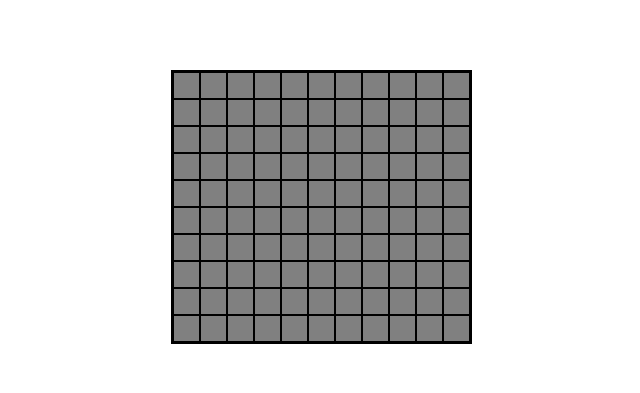
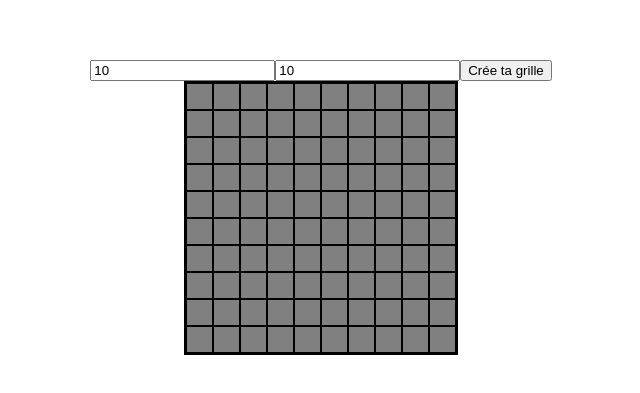
Before and after one commit to chiara-muller/my-demineur, a React (Create React App) app: page / in a window 1280 px wide. Shown: the part 193-586 px from the top of the page, without its empty margins (319-959 px from the left). Built offline with nearby package versions, Linux system fonts and the light colour scheme.

Commit message:
create grid with user input

```diff
--- a/src/components/Board.jsx
+++ b/src/components/Board.jsx
@@ -11,9 +11,6 @@ export default function Board ({grid}) {
           {row.map((cell, colIndex) => (
             <Cell
               key={colIndex}
-              value={cell.value}
-              open={cell.open}
-              flagged={cell.flagged}
             />
           ))}
         </div>
--- a/src/components/Cell.jsx
+++ b/src/components/Cell.jsx
@@ -1,12 +1,20 @@
 import React, { useState } from 'react'
 import styled from 'styled-components'
 
-export default function Cells() {
+export default function Cells({value, clicked, flagged}) {
 
   const [cell, setCell] = useState('')
 
+  const handleClick = () => {
+    if (clicked) {
+      setCell(value)
+    } else if (flagged) {
+      setCell('🚩')
+    }
+  }
+
   return (
-    <CellStyled>
+    <CellStyled onClick={handleClick}>
       {cell}
     </CellStyled>
   )
--- a/src/components/Game.jsx
+++ b/src/components/Game.jsx
@@ -4,22 +4,32 @@ import styled from 'styled-components'
 
 const Game = () =>  {
 
-  const [grid, setGrid] = useState(createGrid())
+  const [rows, setRows] = useState(10)
+  const [cols, setCols] = useState(10)
+  const [grid, setGrid] = useState(createGrid(rows, cols))
 
-  console.log({grid})
+  const handleFormSubmit = (e) => {
+    e.preventDefault()
+    setGrid(createGrid(rows, cols))
+  }
 
   return (
     <GameStyled>
+      <form onSubmit={handleFormSubmit}>
+        <input type="number" placeholder="Nombre de ligne" value={rows} onChange={(e) => setRows(Number(e.target.value))}/>
+        <input type="number" placeholder="Nombre de colonne" value={cols} onChange={(e) => setCols(Number(e.target.value))}/>
+        <button type="submit">Crée ta grille</button>
+      </form>
       <Board grid={grid}/>
     </GameStyled>
   )
 
 }
 
-const createGrid = () => {
-  return [...Array(11)].map(() => Array(10).fill({
+const createGrid = (rows, cols) => {
+  return [...Array(rows)].map(() => Array(cols).fill({
     value: 0,
-    open: false,
+    clicked: false,
     flagged: false
   }))
 }
@@ -29,6 +39,7 @@ export default Game
 const GameStyled = styled.div`
   height: 100vh;
   display: flex;
+  flex-direction: column;
   justify-content: center;
   align-items: center;
 `;
```
